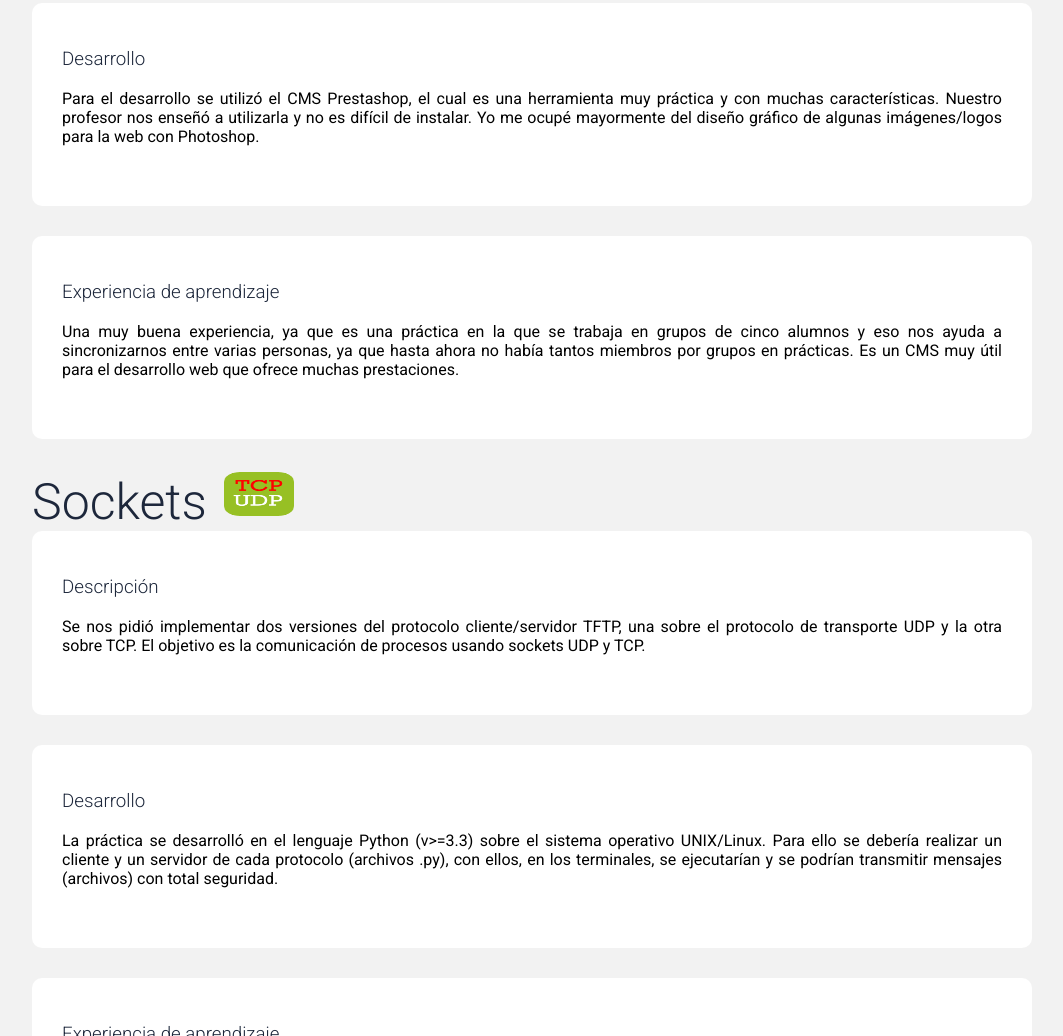
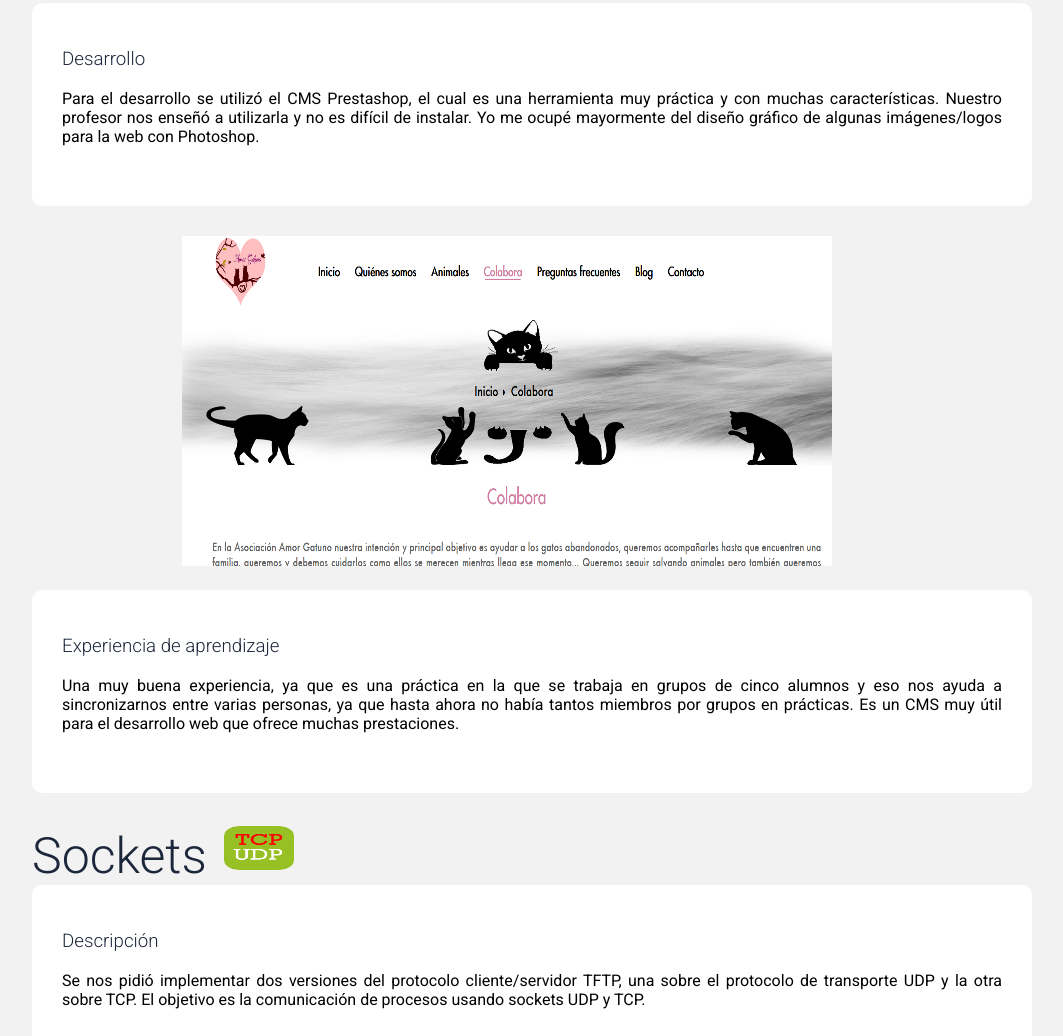
Before and after one commit to pedropal54/pedropal54.github.io, a plain HTML site: page portfolio.html in a window 1280 px wide. Shown: the part 2830-3866 px from the top of the page, without its empty margins (108-1171 px from the left). Drawn offline with nearby package versions, Linux system fonts and the light colour scheme.

Commit message:
v1.8
Final

```diff
--- a/portfolio.html
+++ b/portfolio.html
@@ -97,6 +97,9 @@
                     <h3>Desarrollo</h3><br>
                     <p>Para el desarrollo se utilizó el CMS Prestashop, el cual es una herramienta muy práctica y con muchas características. Nuestro profesor nos enseñó a utilizarla y no es difícil de instalar. Yo me ocupé mayormente del diseño gráfico de algunas imágenes/logos para la web con Photoshop.</p>
                 </div>
+                <div>
+                    <img class="imag" src="img/agatuno.png" width="700" height="350">
+                </div>
                 <div class="articulo-masform">
                     <h3>Experiencia de aprendizaje</h3><br>
                     <p>Una muy buena experiencia, ya que es una práctica en la que se trabaja en grupos de cinco alumnos y eso nos ayuda a sincronizarnos entre varias personas, ya que hasta ahora no había tantos miembros por grupos en prácticas. Es un CMS muy útil para el desarrollo web que ofrece muchas prestaciones.
```
Also changed, not shown: img/agatuno.PNG (added), 2 other files.
